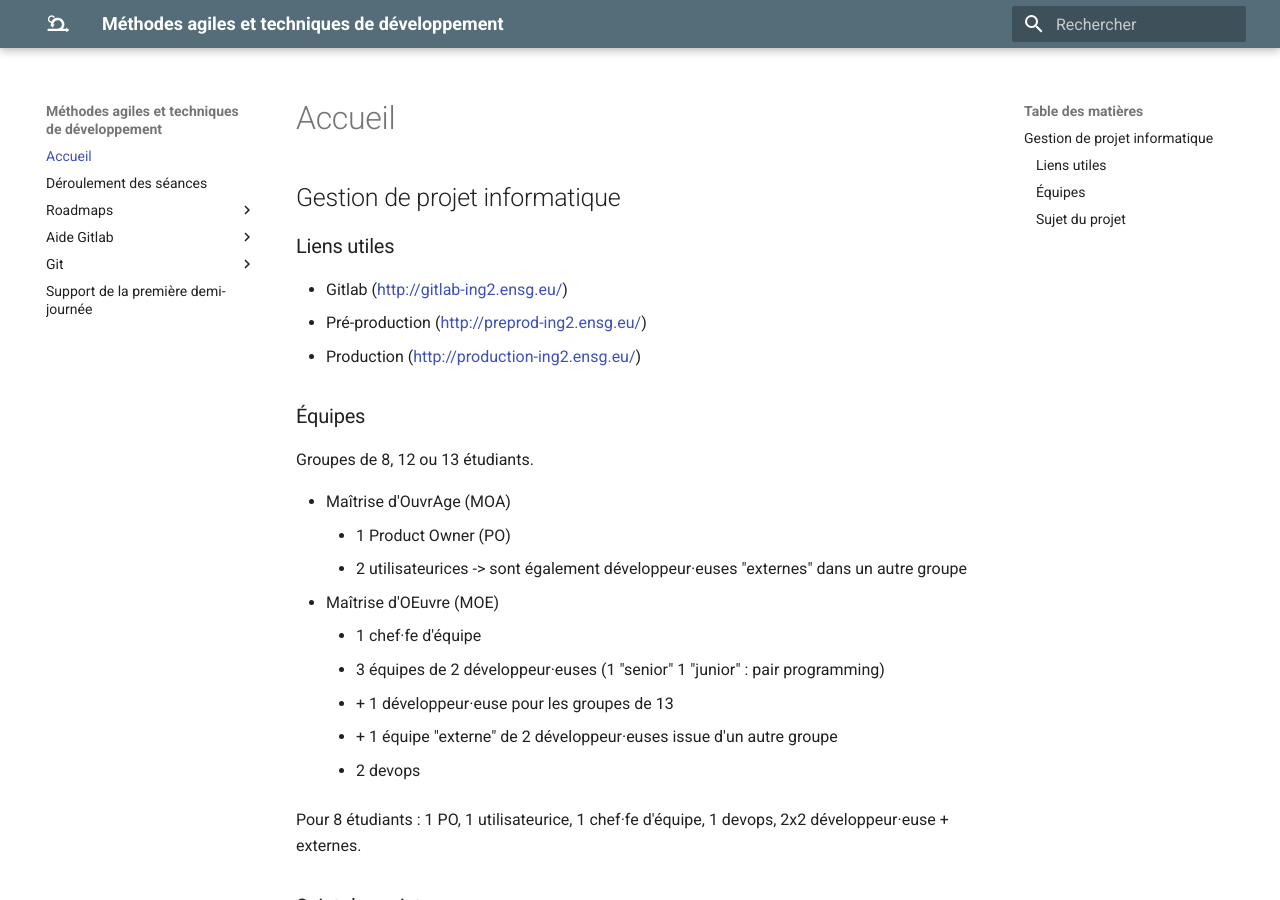
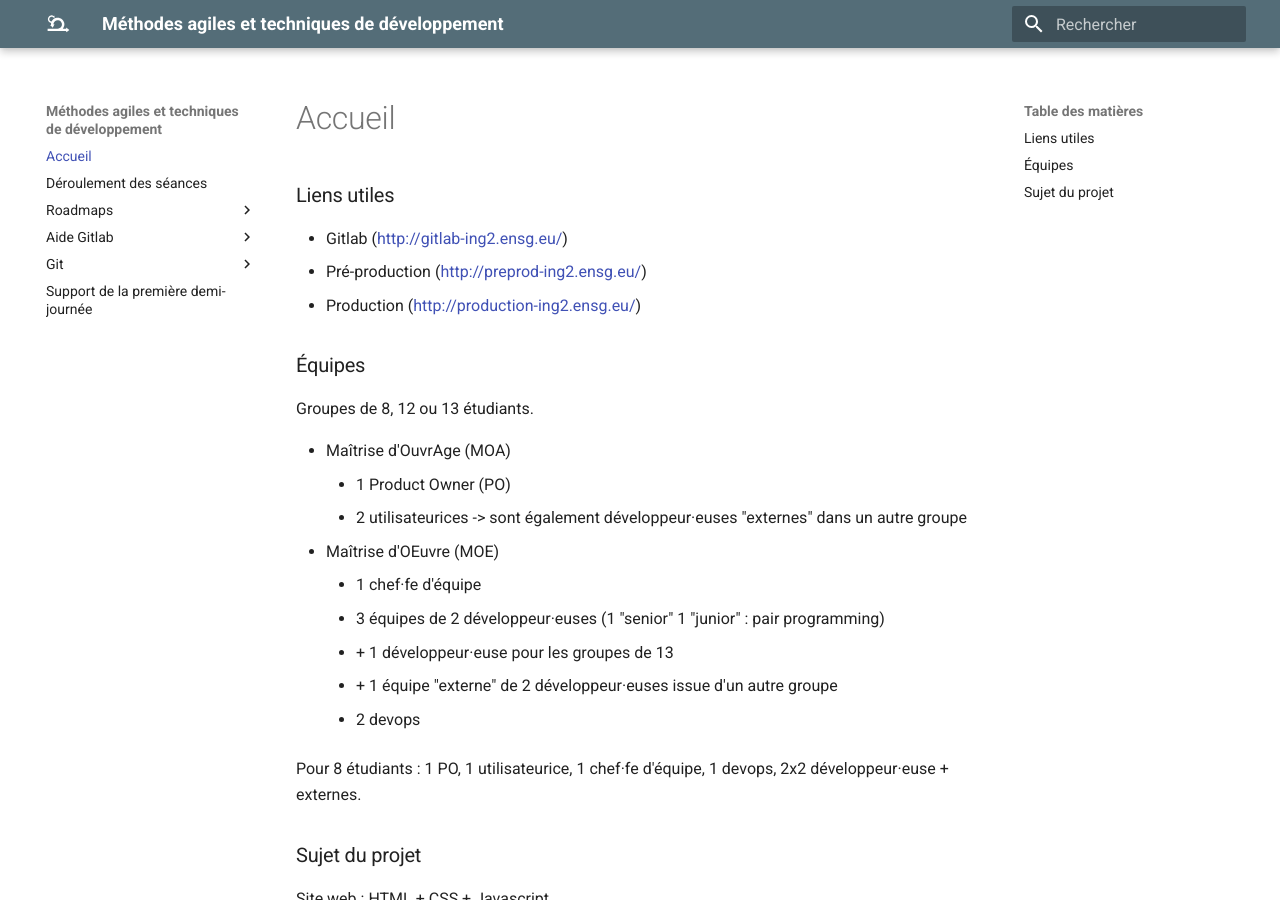
Before and after one commit to azarz/Methodes-agiles-et-techniques-de-developpement-ing2-m1, an MkDocs documentation site: the page built from docs/index.md, in a window 1280 px wide and 900 px high. Built offline with MkDocs 1.6.1 and Material for MkDocs 9.7.7, drawn with Linux system fonts in a browser that asks for light colours.

Commit message:
Update index.md

```diff
--- a/docs/index.md
+++ b/docs/index.md
@@ -1,5 +1,3 @@
-# Gestion de projet informatique
-
 ## Liens utiles
 * Gitlab ([http://gitlab-ing2.ensg.eu/](http://gitlab-ing2.ensg.eu/))
 * Pré-production ([http://preprod-ing2.ensg.eu/](http://preprod-ing2.ensg.eu/))
```
